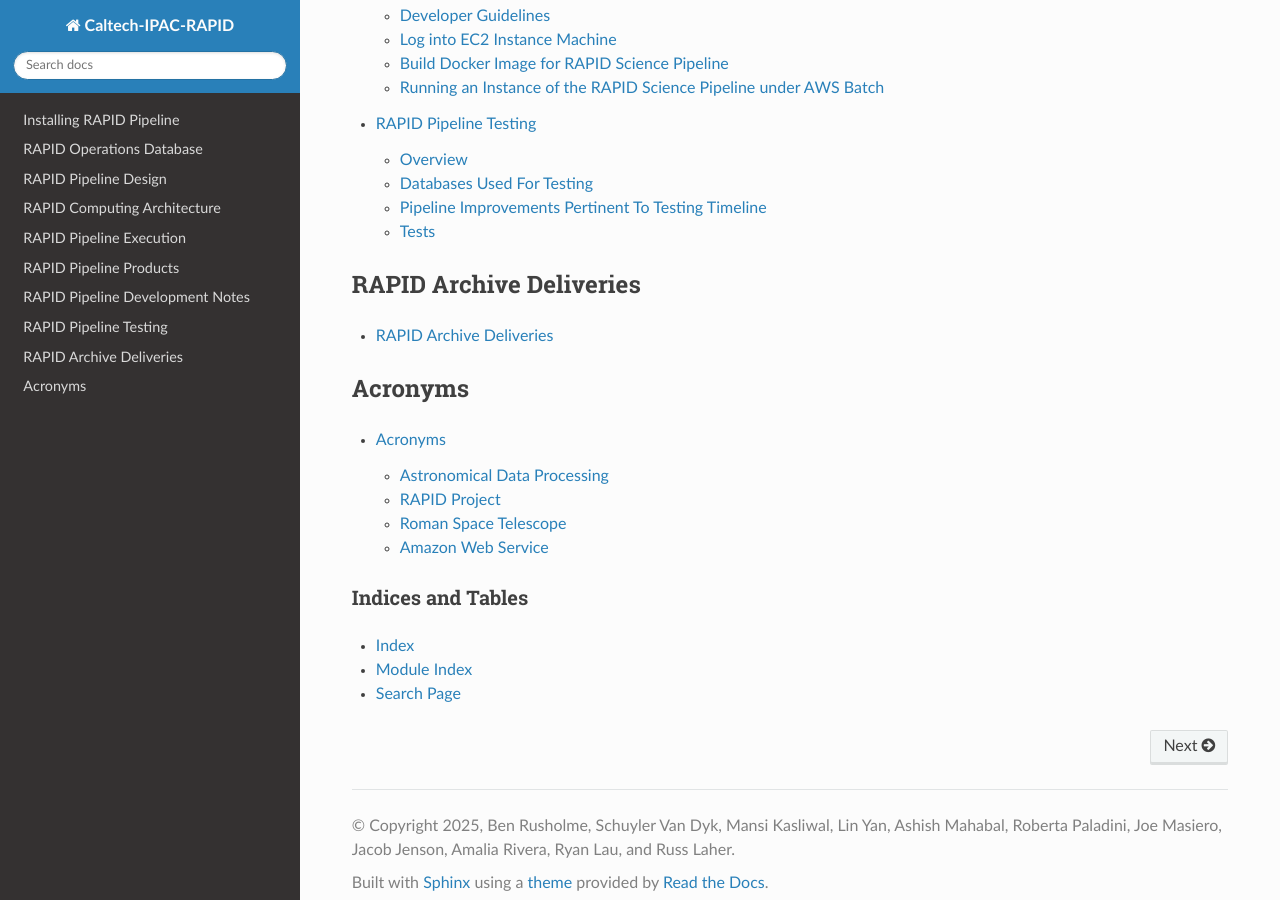
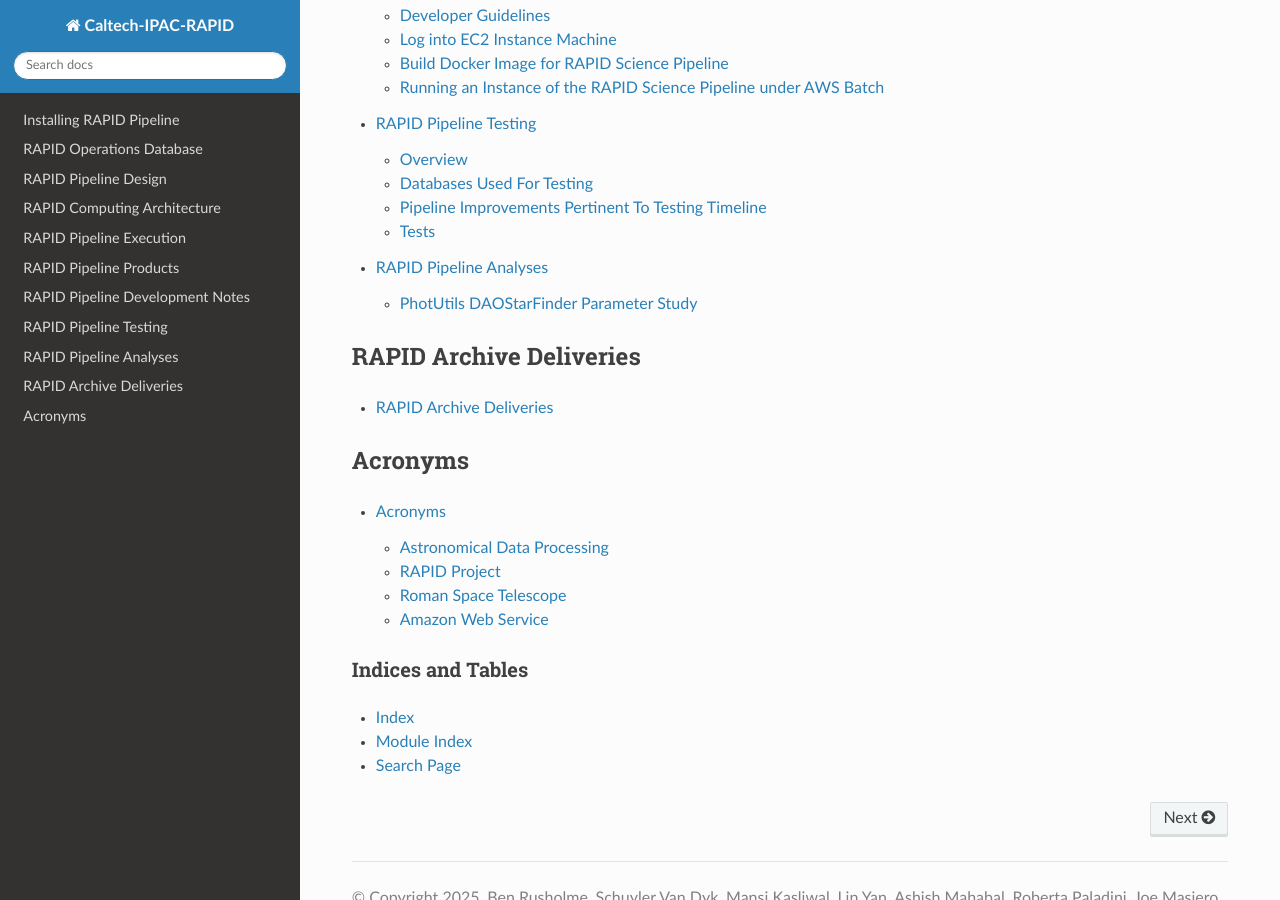
Before and after one commit to Caltech-IPAC/rapid, a Sphinx documentation site: the page built from docs/source/index.rst, in a window 1280 px wide and 900 px high, scrolled down 2415 px. Built offline with Sphinx 7.4.7 and the Read the Docs theme 3.1.0, drawn with Linux system fonts in a browser that asks for light colours; formulas are drawn with MathJax 3; pages that are not in the unit, such as notebooks, are missing from menus.

Commit message:
Added to readthedocs index page.

```diff
--- a/docs/source/analyses/analyses.rst
+++ b/docs/source/analyses/analyses.rst
@@ -4,4 +4,4 @@ RAPID Pipeline Analyses
 .. toctree::
    :maxdepth: 2
 
-   photutils_parameters/photutils_parameters.rst
+   photutils_daostarfinder_parameters/photutils_daostarfinder_parameters.rst
--- a/docs/source/index.rst
+++ b/docs/source/index.rst
@@ -122,6 +122,7 @@ RAPID Pipeline Development
 
    dev/notes.rst
    dev/tests.rst
+   analyses/analyses.rst
 
 RAPID Archive Deliveries
 ************************************
```
